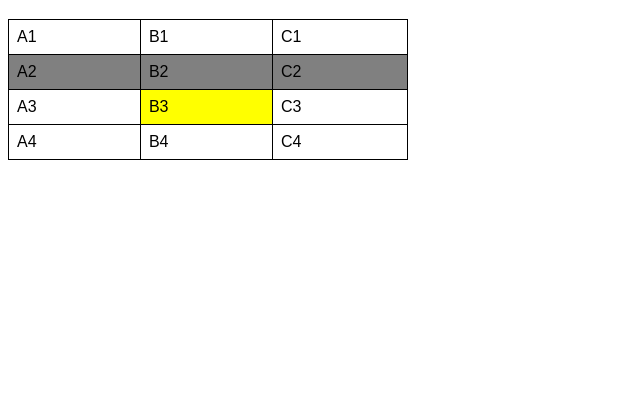
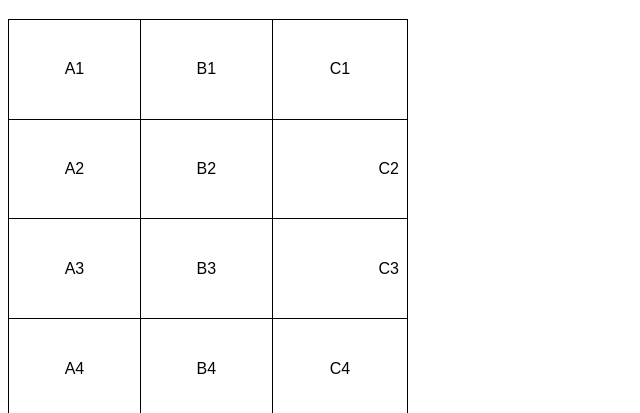
Before and after one commit to antoniovinicius1789/html-css, a plain HTML site: page exercicios/ex023/tabelas001.html in a window 1280 px wide. Shown: the part 61-474 px from the top of the page, without its empty margins (0-640 px from the left). Drawn offline with Linux system fonts and the light colour scheme.

Commit message:
criei tabela 001

```diff
--- a/exercicios/ex023/tabelas001.html
+++ b/exercicios/ex023/tabelas001.html
@@ -11,20 +11,19 @@
 
         table {
             width: 400px;
+            height: 400px;
             border-collapse: collapse;
-        }
-
-        tr.linha {
-            background-color: gray;
         }
 
         td {
             border: 1px solid black;
             padding: 8px;
+            text-align: center;
+            vertical-align: middle;
         }
 
-        td.dado {
-            background-color: yellow;
+        .numero {
+            text-align: right;
         }
     </STyle>
 </head>
@@ -36,15 +35,15 @@
             <td>B1</td>
             <td>C1</td>
         </tr>
-        <tr class="linha">
+        <tr>
             <td>A2</td>
             <td>B2</td>
-            <td>C2</td>
+            <td class="numero">C2</td>
         </tr>
         <tr>
             <td>A3</td>
-            <td class="dado">B3</td>
-            <td>C3</td>
+            <td>B3</td>
+            <td class="numero">C3</td>
         </tr>
         <tr>
             <td>A4</td>
```
